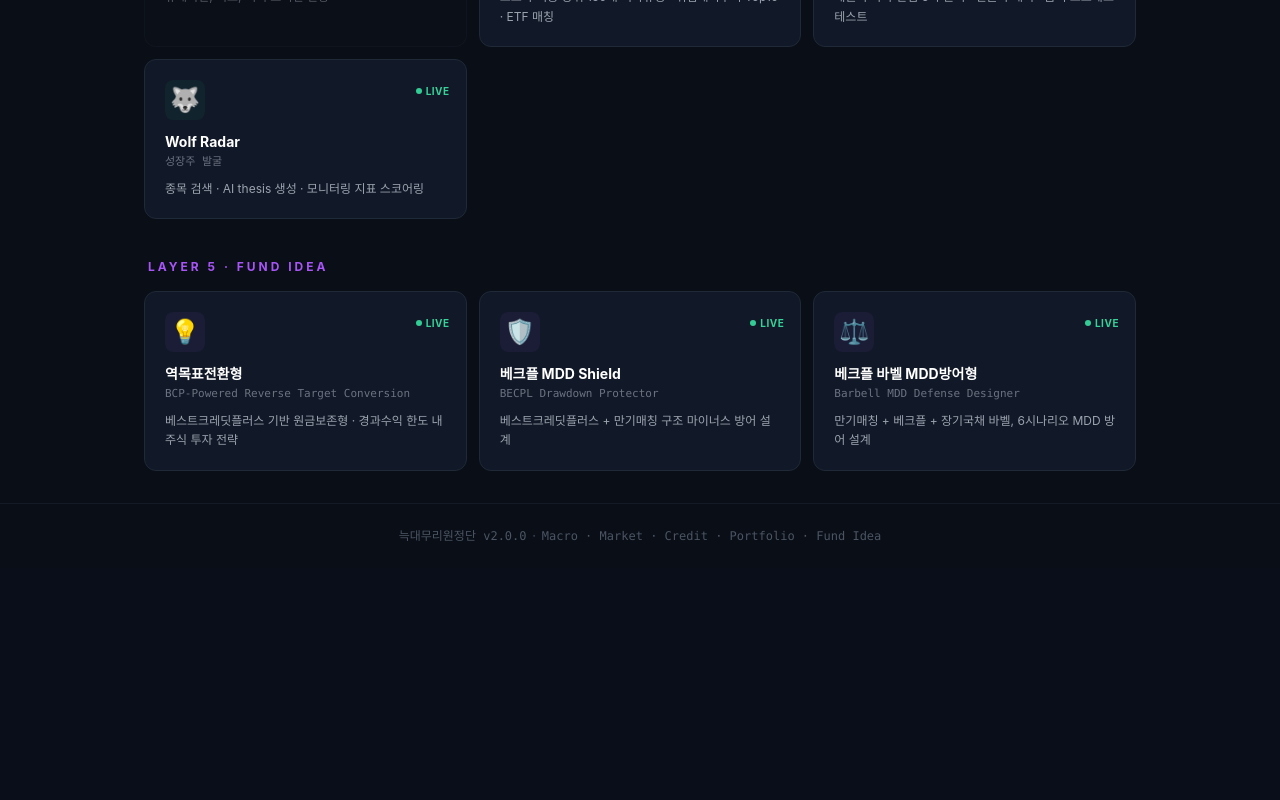
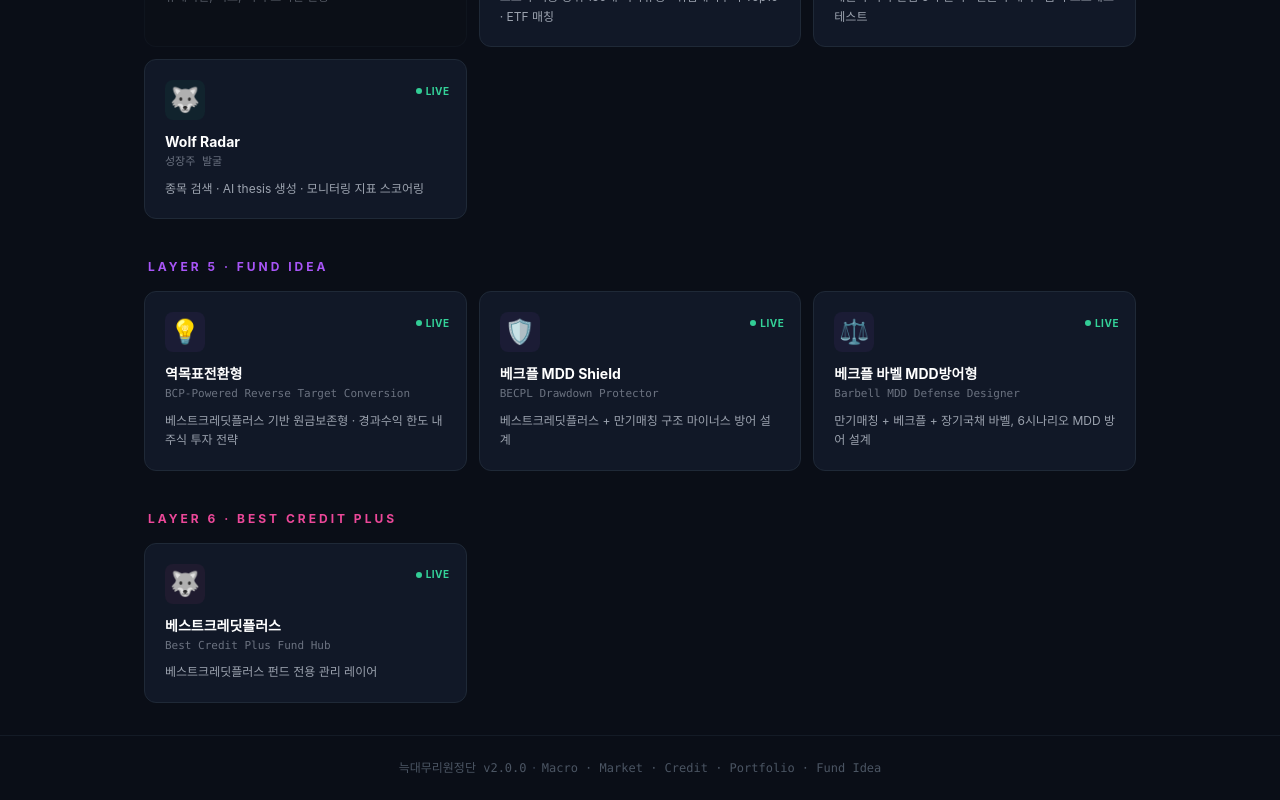
Before and after one commit to mib7514/wolfpack, a Next.js app: page / in a window 1280 px wide. Shown: the part 1368-2168 px from the top of the page. Before the commit the page ends 1936 px from the top, so only its background shows below. Built offline with nearby package versions, Linux system fonts and the light colour scheme.

Commit message:
Update page.js

```diff
--- a/app/page.js
+++ b/app/page.js
@@ -207,6 +207,7 @@ const LAYERS = [
   { id: "credit", label: "Layer 3 · CREDIT", color: "#ef4444" },
   { id: "portfolio", label: "Layer 4 · PORTFOLIO", color: "#10b981" },
   { id: "fund-idea", label: "Layer 5 · FUND IDEA", color: "#a855f7" },
+  { id: "bcp", label: "Layer 6 · BEST CREDIT PLUS", color: "#ec4899" },
 ];
 
 export default function ControlTower() {
```
